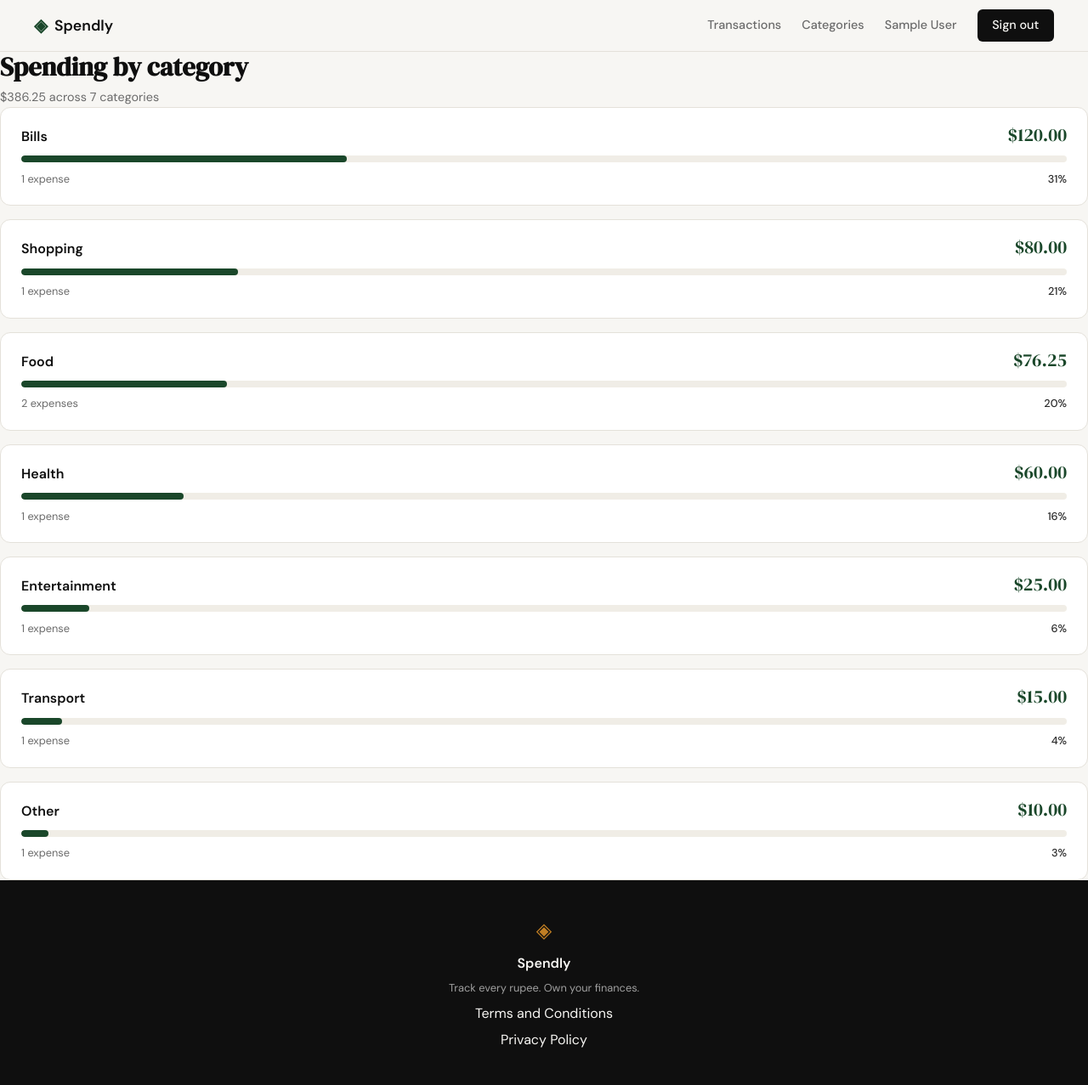
After one commit to PaulShivers/spendly, a Flask app: page /categories in a window 1280 px wide. The commit adds this page. Shown: the whole page at 85% size. Run offline with Flask 3, Linux system fonts and the light colour scheme; the visitor is signed in with stand-in values (Sample User, id 1); data comes from the database, SQL or seed files in the repository.

Commit message:
profile report routes

```diff
--- a/app.py
+++ b/app.py
@@ -7,7 +7,9 @@ from werkzeug.security import check_password_hash
 
 from database.db import (
     create_user,
-    get_expense_summary,
+    get_category_breakdown,
+    get_expenses,
+    get_summary,
     get_user_by_email,
     get_user_by_id,
     init_db,
@@ -111,13 +113,35 @@ def profile():
         session.clear()
         return redirect(url_for("login"))
 
-    summary = get_expense_summary(session["user_id"])
+    summary = get_summary(session["user_id"])
 
     dt = datetime.strptime(user["created_at"], "%Y-%m-%d %H:%M:%S")
     member_since = f"{dt.strftime('%B')} {dt.day}, {dt.year}"
 
     return render_template(
         "profile.html", user=user, summary=summary, member_since=member_since
+    )
+
+
+@app.route("/transactions")
+def transactions():
+    if not session.get("user_id"):
+        return redirect(url_for("login"))
+
+    expenses = get_expenses(session["user_id"])
+    return render_template("transactions.html", expenses=expenses)
+
+
+@app.route("/categories")
+def categories():
+    if not session.get("user_id"):
+        return redirect(url_for("login"))
+
+    breakdown = get_category_breakdown(session["user_id"])
+    overall_total = sum(row["total"] for row in breakdown)
+
+    return render_template(
+        "categories.html", breakdown=breakdown, overall_total=overall_total
     )
 
 
--- a/database/db.py
+++ b/database/db.py
@@ -90,6 +90,62 @@ def get_expense_summary(user_id):
         conn.close()
 
 
+def get_expenses(user_id, limit=None):
+    conn = get_db()
+    try:
+        query = "SELECT * FROM expenses WHERE user_id = ? ORDER BY date DESC, id DESC"
+        params = [user_id]
+        if limit is not None:
+            query += " LIMIT ?"
+            params.append(limit)
+        return conn.execute(query, params).fetchall()
+    finally:
+        conn.close()
+
+
+def get_summary(user_id):
+    conn = get_db()
+    try:
+        row = conn.execute(
+            "SELECT COUNT(*) AS count, "
+            "COALESCE(SUM(amount), 0) AS total, "
+            "COALESCE(SUM(CASE WHEN strftime('%Y-%m', date) = strftime('%Y-%m', 'now') "
+            "THEN amount ELSE 0 END), 0) AS month_total, "
+            "COALESCE(AVG(amount), 0) AS average "
+            "FROM expenses WHERE user_id = ?",
+            (user_id,),
+        ).fetchone()
+
+        top = conn.execute(
+            "SELECT category FROM expenses WHERE user_id = ? "
+            "GROUP BY category ORDER BY SUM(amount) DESC LIMIT 1",
+            (user_id,),
+        ).fetchone()
+
+        return {
+            "count": row["count"],
+            "total": row["total"],
+            "month_total": row["month_total"],
+            "average": row["average"],
+            "top_category": top["category"] if top is not None else None,
+        }
+    finally:
+        conn.close()
+
+
+def get_category_breakdown(user_id):
+    conn = get_db()
+    try:
+        return conn.execute(
+            "SELECT category, COALESCE(SUM(amount), 0) AS total, COUNT(*) AS count "
+            "FROM expenses WHERE user_id = ? "
+            "GROUP BY category ORDER BY total DESC",
+            (user_id,),
+        ).fetchall()
+    finally:
+        conn.close()
+
+
 def seed_db():
     conn = get_db()
     existing = conn.execute("SELECT COUNT(*) FROM users").fetchone()[0]
--- /dev/null
+++ b/static/css/categories.css
@@ -0,0 +1,132 @@
+/* ------------------------------------------------------------------ */
+/* Category breakdown page                                             */
+/* ------------------------------------------------------------------ */
+
+.cat-header {
+    display: flex;
+    flex-direction: column;
+    gap: 0.35rem;
+}
+
+.cat-title {
+    font-family: var(--font-display);
+    font-size: 1.9rem;
+    line-height: 1.2;
+    color: var(--ink);
+}
+
+.cat-subtitle {
+    font-size: 0.9rem;
+    color: var(--ink-muted);
+}
+
+/* ---- Breakdown list ---- */
+
+.cat-list {
+    list-style: none;
+    display: flex;
+    flex-direction: column;
+    gap: 1rem;
+}
+
+.cat-item {
+    background: var(--paper-card);
+    border: 1px solid var(--border);
+    border-radius: var(--radius-md);
+    padding: 1.25rem 1.5rem;
+    display: flex;
+    flex-direction: column;
+    gap: 0.6rem;
+}
+
+.cat-item-top {
+    display: flex;
+    align-items: baseline;
+    justify-content: space-between;
+    gap: 1rem;
+}
+
+.cat-name {
+    font-size: 1rem;
+    font-weight: 600;
+    color: var(--ink);
+}
+
+.cat-total {
+    font-family: var(--font-display);
+    font-size: 1.35rem;
+    line-height: 1.1;
+    color: var(--accent);
+    word-break: break-word;
+}
+
+.cat-bar-track {
+    height: 8px;
+    background: var(--paper-warm);
+    border-radius: 999px;
+    overflow: hidden;
+}
+
+.cat-bar-fill {
+    height: 100%;
+    min-width: 2px;
+    background: var(--accent);
+    border-radius: 999px;
+    transition: width 0.6s ease;
+}
+
+.cat-item-bottom {
+    display: flex;
+    align-items: center;
+    justify-content: space-between;
+    gap: 1rem;
+    font-size: 0.8rem;
+    color: var(--ink-muted);
+}
+
+.cat-share {
+    font-weight: 500;
+    color: var(--ink-soft);
+}
+
+/* ---- Empty state ---- */
+
+.cat-empty {
+    background: var(--paper-card);
+    border: 1px solid var(--border);
+    border-radius: var(--radius-lg);
+    padding: 3rem 2rem;
+    text-align: center;
+    display: flex;
+    flex-direction: column;
+    align-items: center;
+    gap: 0.5rem;
+}
+
+.cat-empty-icon {
+    font-size: 2rem;
+    color: var(--accent-2);
+    margin-bottom: 0.25rem;
+}
+
+.cat-empty-title {
+    font-family: var(--font-display);
+    font-size: 1.25rem;
+    color: var(--ink);
+}
+
+.cat-empty-body {
+    font-size: 0.9rem;
+    color: var(--ink-muted);
+    max-width: 340px;
+}
+
+/* ---- Responsive ---- */
+
+@media (max-width: 600px) {
+    .cat-title { font-size: 1.6rem; }
+
+    .cat-item { padding: 1.1rem 1.25rem; }
+
+    .cat-total { font-size: 1.2rem; }
+}
--- a/templates/base.html
+++ b/templates/base.html
@@ -20,6 +20,8 @@
             </a>
             <div class="nav-links">
                 {% if session.user_id %}
+                <a href="{{ url_for('transactions') }}">Transactions</a>
+                <a href="{{ url_for('categories') }}">Categories</a>
                 <a href="{{ url_for('profile') }}">{{ session.user_name }}</a>
                 <a href="{{ url_for('logout') }}" class="nav-cta">Sign out</a>
                 {% else %}
--- /dev/null
+++ b/templates/categories.html
@@ -0,0 +1,56 @@
+{% extends "base.html" %}
+
+{% block title %}Categories — Spendly{% endblock %}
+
+{% block head %}
+<link rel="stylesheet" href="{{ url_for('static', filename='css/categories.css') }}">
+{% endblock %}
+
+{% block content %}
+
+<section class="profile">
+    <div class="profile-inner">
+
+        <header class="cat-header">
+            <h1 class="cat-title">Spending by category</h1>
+            {% if breakdown %}
+            <p class="cat-subtitle">
+                ${{ "{:,.2f}".format(overall_total) }} across {{ breakdown|length }}
+                categor{{ "y" if breakdown|length == 1 else "ies" }}
+            </p>
+            {% endif %}
+        </header>
+
+        {% if breakdown %}
+        <ul class="cat-list">
+            {% for row in breakdown %}
+            {% set share = (row["total"] / overall_total * 100) if overall_total else 0 %}
+            <li class="cat-item">
+                <div class="cat-item-top">
+                    <span class="cat-name">{{ row["category"] }}</span>
+                    <span class="cat-total">${{ "{:,.2f}".format(row["total"]) }}</span>
+                </div>
+                <div class="cat-bar-track" role="presentation">
+                    <div class="cat-bar-fill" style="width: {{ "%.1f"|format(share) }}%;"></div>
+                </div>
+                <div class="cat-item-bottom">
+                    <span class="cat-count">
+                        {{ row["count"] }} expense{{ "" if row["count"] == 1 else "s" }}
+                    </span>
+                    <span class="cat-share">{{ "%.0f"|format(share) }}%</span>
+                </div>
+            </li>
+            {% endfor %}
+        </ul>
+        {% else %}
+        <div class="cat-empty">
+            <div class="cat-empty-icon" aria-hidden="true">◈</div>
+            <p class="cat-empty-title">No spending to break down yet</p>
+            <p class="cat-empty-body">Once you record some expenses, you'll see where your money goes here.</p>
+        </div>
+        {% endif %}
+
+    </div>
+</section>
+
+{% endblock %}
```
Also changed, not shown: CLAUDE.md (+108 -0 lines), static/css/profile.css (+14 -0 lines), static/css/transactions.css (added, +142 -0 lines), templates/profile.html (+34 -4 lines), templates/transactions.html (added, +55 -0 lines), .claude/specs/05-profile-reporting-routes.md (added).
